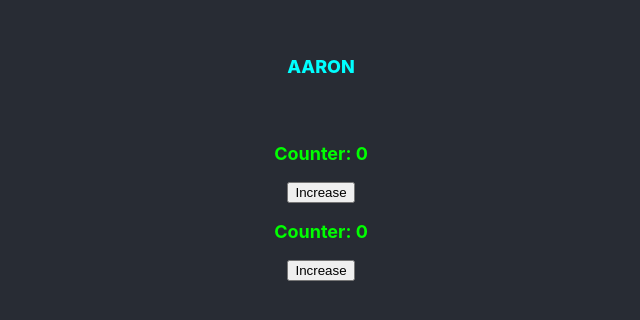
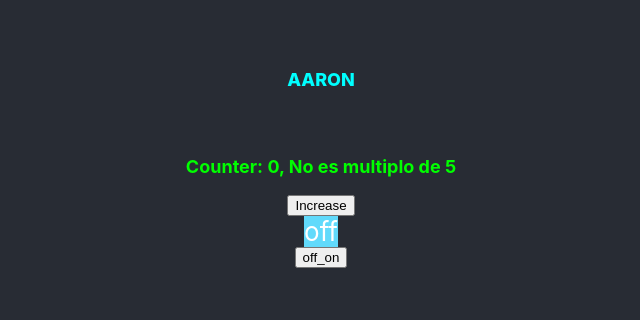
Before and after one commit to Nesjesramrey/18gReact, a React (Create React App) app: page / in a window 1280 px wide. Shown: the part 238-558 px from the top of the page, without its empty margins (319-959 px from the left). Built offline with nearby package versions, Linux system fonts and the light colour scheme.

Commit message:
rendering

```diff
--- a/src/App.css
+++ b/src/App.css
@@ -36,3 +36,18 @@
     transform: rotate(360deg);
   }
 }
+
+.active {
+  color: #61dafb;
+}
+.inactive {
+  color: white;
+}
+
+.squareOn{
+  background-color: #61dafb;
+}
+
+.squareOff{
+  background-color: #61dafb;
+}
--- a/src/App.js
+++ b/src/App.js
@@ -1,4 +1,4 @@
-import { useState, useEffect } from "react";
+import { useState } from "react";
 
 import "./App.css";
 
@@ -8,28 +8,7 @@ import FullName from "./components/FullName";
 
 function App() {
   const [count, setCount] = useState(0);
-  const [count2, setCount2] = useState(0);
-
-  // ARGUMENTO 1: CALLBACK
-  // ARGUMENTO 2: nada, [], [count]
-  // Caso vacío: el callback del useEffect se ejecuta cada que algo cambie (estado)
-  // Caso []: el callback del useEffect se ejecuta solo la primera vez que carga el componente
-  // Caso [state]:  el callback del useEffect se ejecuta la primera vez y cada que se actualice el estado que se incluye
-  // useEffect(() => {
-  //   console.log("ME EJECUTO LA PRIMERA VEZ QUE EL COMPONENTE SE CARGA");
-  // }, []);
-
-  // useEffect(() => {
-  //   console.log(
-  //     "ME EJECUTO LA PRIMERA VEZ QUE EL COMPONENTE SE CARGA Y CADA VEZ QUE EL ESTADO SE ACTUALIZA"
-  //   );
-  // }, [count]);
-
-  useEffect(() => {
-    console.log(
-      "ME EJECUTO LA PRIMERA VEZ Y SIEMPRE QUE HAYA UNA ACTUALIZACIÓN DEL COMPONENTE"
-    );
-  });
+  const [state, onOffLigth] = useState("off");
 
   const handleClick = (increase) => {
     let newCount = count;
@@ -41,25 +20,39 @@ function App() {
     setCount(newCount);
   };
 
-  const handleClick2 = (increase) => {
-    let newCount = count2;
-    if (increase) {
-      newCount = newCount + 1;
+  const handleClick2 = (off_on) => {
+    let button = "";
+    if (off_on === "off") {
+      button = "on";
+    }
+    if (off_on === "on") {
+      button = "off";
     } else {
-      newCount = newCount - 1;
+      button = "off";
     }
-    setCount2(newCount);
+    onOffLigth(button);
   };
+
+  const isMultiple = count % 5 === 0 && count !== 0 ? true : false;
+  const countType = isMultiple ? "Es multiplo de 5" : "No es multiplo de 5";
+  const countClass = isMultiple ? "active" : "inactivo";
+
+  const isOnOff = state === "off" ? true : false;
+  const buttonOn = isOnOff ? "on" : "off";
+  const colorButton = buttonOn ? "squareOn" : "squareOff";
 
   return (
     <div className="App">
       <header className="App-header">
         <Title text="Aaron"></Title>
         <FullName firstName="Luis" lastName="Vera"></FullName>
-        <p>Counter: {count}</p>
+        <p className={countClass}>
+          Counter: {count}, {countType}
+        </p>
         <button onClick={() => handleClick(true)}>Increase</button>
-        <p>Counter: {count2}</p>
-        <button onClick={() => handleClick2(true)}>Increase</button>
+
+        <div className={colorButton}>{state}</div>
+        <button onClick={() => handleClick2(true)}>off_on</button>
       </header>
     </div>
   );
```
